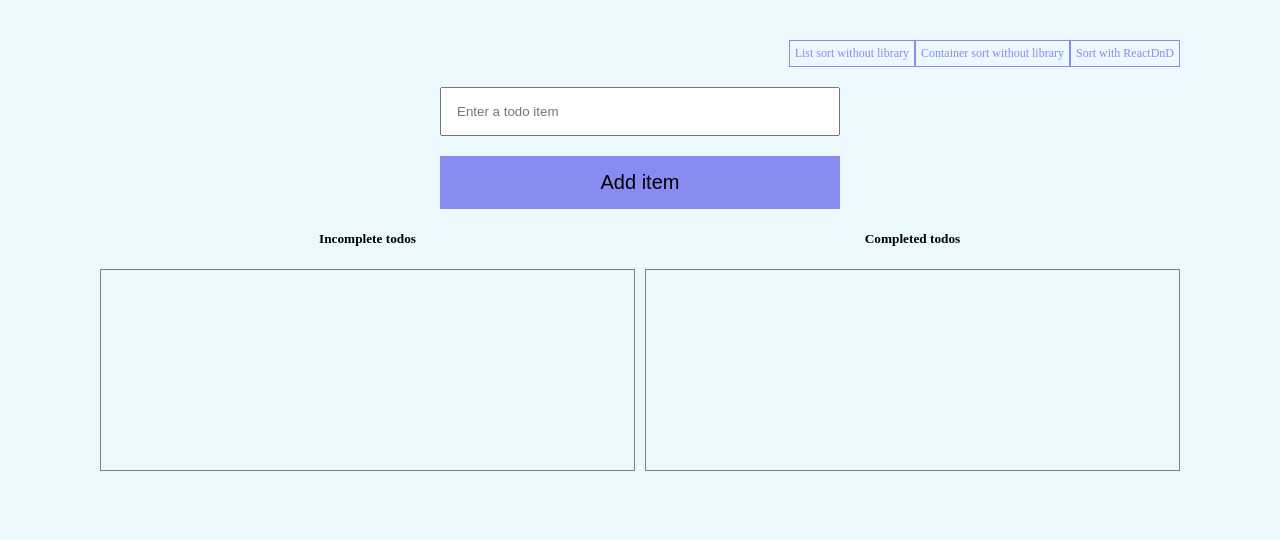
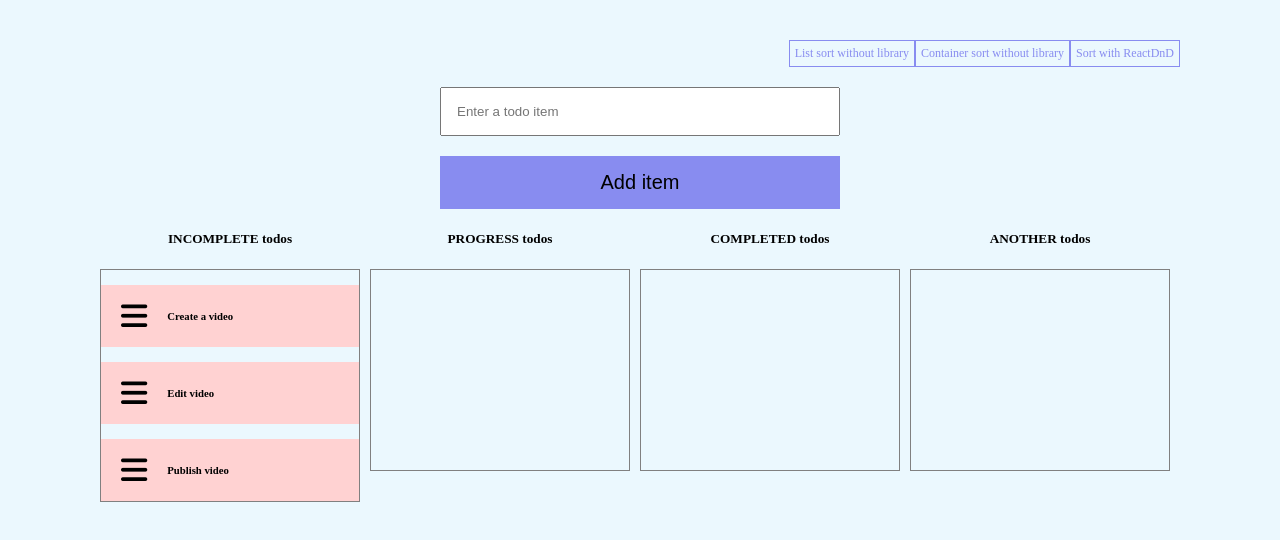
Before and after one commit to thebikashweb/react-drag-drop-without-library, a React (Create React App) app: page /container-sort in a window 1280 px wide. Shown: the top 540 px of the page. Built offline with nearby package versions, Linux system fonts and the light colour scheme.

Commit message:
Container drag with multiple columns

```diff
--- a/src/App.css
+++ b/src/App.css
@@ -84,14 +84,11 @@ h3{
   display:flex;
   justify-content: center;
 }
-.container-sort__incomplete {
+.container-sort__column {
   flex:1;
   margin-right:10px;
+}
 
-}
-.container-sort__completed {
-  flex: 1;
-}
 .container-sort__items {
   border: 0.5px solid grey;
   min-height: 200px;
--- a/src/pages/ContainerSort.tsx
+++ b/src/pages/ContainerSort.tsx
@@ -4,37 +4,70 @@ import { v4 as uuidv4 } from "uuid";
 type TodoType = {
   id: string;
   title: string;
-  isCompleted: boolean;
+  column: ColumnType;
   sortIndex: number;
 };
 
+const sampleTodos: Array<TodoType> = [
+  {
+    id: uuidv4(),
+    title: "Create a video ",
+    column: "incomplete",
+    sortIndex: 1,
+  },
+  {
+    id: uuidv4(),
+    title: "Edit video",
+    column: "incomplete",
+    sortIndex: 2,
+  },
+  {
+    id: uuidv4(),
+    title: "Publish video ",
+    column: "incomplete",
+    sortIndex: 3,
+  },
+];
+
+const columns = {
+  incomplete: true,
+  progress: true,
+
+  completed: true,
+  another: true,
+};
+
+type Column = typeof columns;
+
+type ColumnType = keyof Column;
+
 function ContainerSort() {
   const [todoTitle, setTodoTitle] = React.useState("");
-  const [todos, setTodos] = React.useState<TodoType[]>([]);
+  const [todos, setTodos] = React.useState<TodoType[]>(sampleTodos);
 
   const draggedTodoItem = React.useRef<any>(null);
 
   const handleAddTodo = () => {
     if (!todoTitle) return;
-    const todoPayload = {
+    const todoPayload: TodoType = {
       id: uuidv4(),
       title: todoTitle,
-      isCompleted: false,
+      column: "incomplete",
       sortIndex: todos.length + 1,
     };
 
     setTodos((prev) => [...prev, todoPayload]);
   };
 
-  //handle drag on container
-  const handleContainerDrag = (container: "incomplete" | "completed") => {
+  const handleContainerDrag = (column: ColumnType) => {
     const index = todos.findIndex(
       (todo) => todo.id === draggedTodoItem.current
     );
-    const tempTodos = todos;
-    tempTodos[index].isCompleted = container === "completed" ? true : false;
+    const tempTodos = [...todos];
+    tempTodos[index].column = column;
     setTodos([...tempTodos]);
   };
+
   return (
     <div className="container-sort">
       <div className="input-group">
@@ -51,22 +84,23 @@ function ContainerSort() {
       </div>
 
       <div className="container-sort__wrapper">
-        <div className="container-sort__incomplete">
-          <h5>Incomplete todos</h5>
+        {Object.keys(columns).map((key: any) => (
+          <div key={key} className={`container-sort__column`}>
+            <h5>{key.toLocaleUpperCase()} todos</h5>
             <div
               className="container-sort__items"
               onDragOver={(e) => e.preventDefault()}
-            onDrop={() => handleContainerDrag("incomplete")}
+              onDrop={() => handleContainerDrag(key)}
             >
               {todos
-              .filter((todo) => !todo.isCompleted)
+                .filter((todo) => todo.column === key)
                 .map((todo) => (
                   <div
                     key={todo.id}
                     className="list-item"
                     draggable
+                    onDragStart={(e) => (draggedTodoItem.current = todo.id)}
                     onDragOver={(e) => e.preventDefault()}
-                  onDragStart={() => (draggedTodoItem.current = todo.id)}
                   >
                     <i className="fa-solid fa-bars"></i>
                     <h6>{todo.title}</h6>
@@ -74,29 +108,7 @@ function ContainerSort() {
                 ))}
             </div>
           </div>
-        <div className="container-sort__completed">
-          <h5>Completed todos</h5>
-          <div
-            className="container-sort__items"
-            onDragOver={(e) => e.preventDefault()}
-            onDrop={() => handleContainerDrag("completed")}
-          >
-            {todos
-              .filter((todo) => todo.isCompleted)
-              .map((todo) => (
-                <div
-                  key={todo.id}
-                  className="list-item"
-                  draggable
-                  onDragOver={(e) => e.preventDefault()}
-                  onDragStart={() => (draggedTodoItem.current = todo.id)}
-                >
-                  <i className="fa-solid fa-bars"></i>
-                  <h6>{todo.title}</h6>
-                </div>
         ))}
-          </div>
-        </div>
       </div>
     </div>
   );
```
Lines whose indentation alone changed are shown as unchanged.
